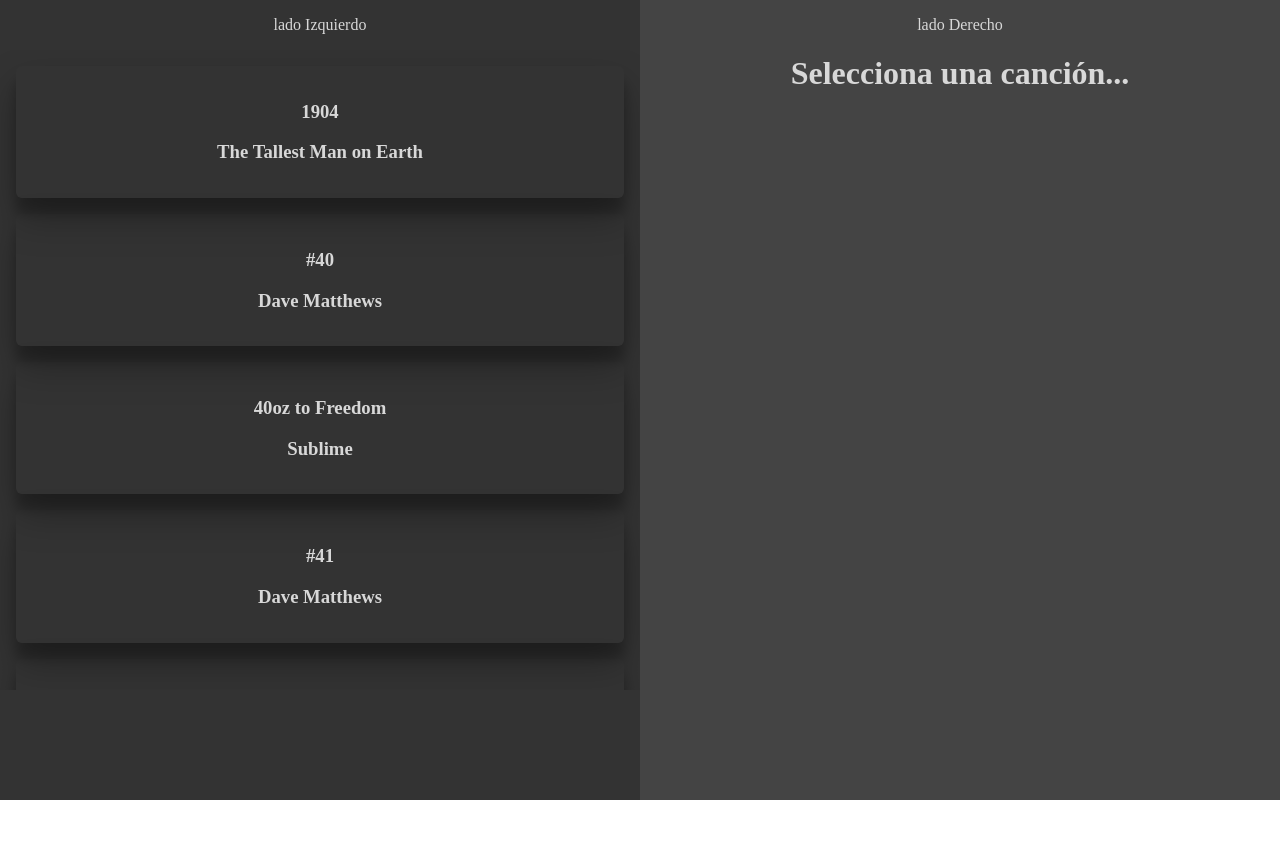
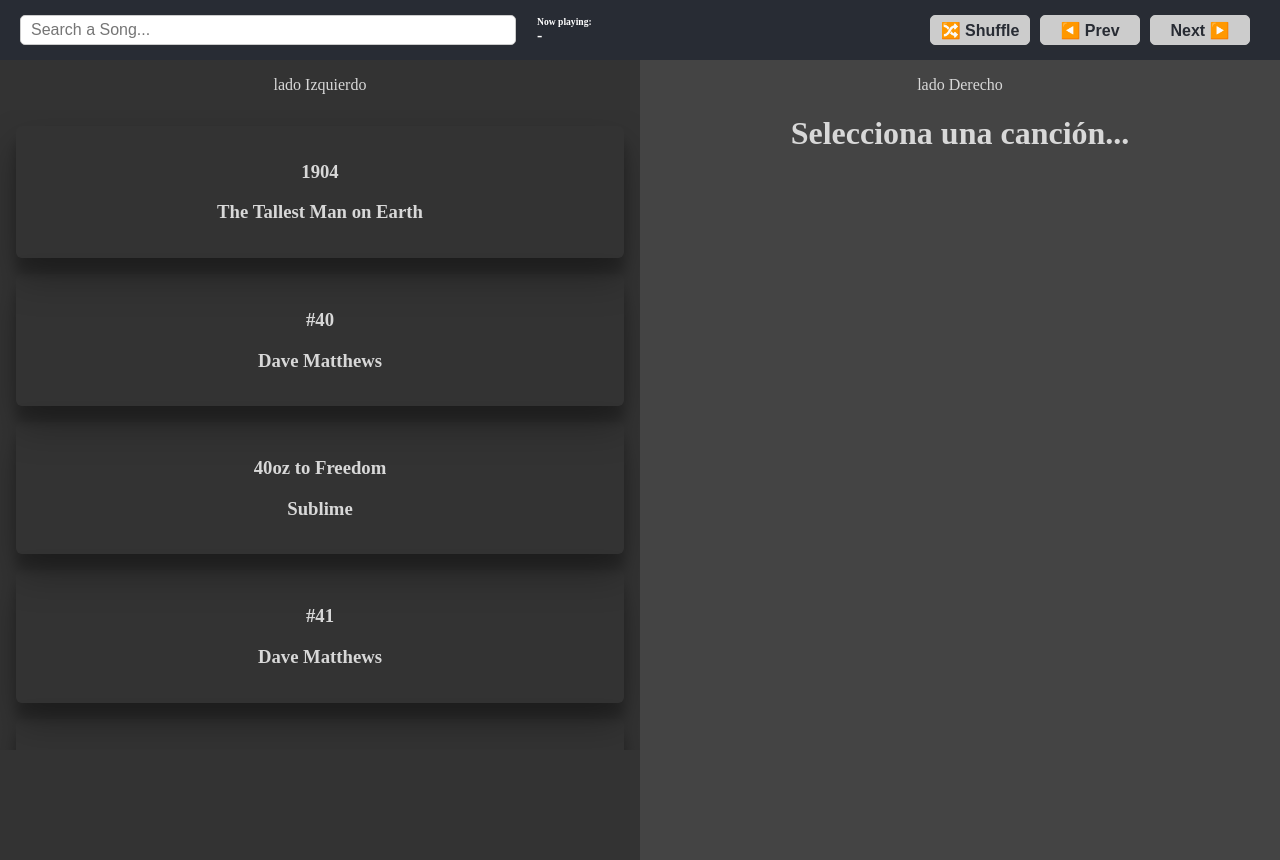
Before and after one commit to jesualujan/react-avanzado-27web-a, a React (Vite) app in the folder 02-react-context/: page / in a window 1280 px wide. Before the commit the page ends 800 px from the top, so only its background shows below. Built offline with nearby package versions, Linux system fonts and the light colour scheme.

Commit message:
✨ Importamos a Header y lo agregamos al Provider

```diff
--- a/02-react-context/src/Pages/Home.jsx
+++ b/02-react-context/src/Pages/Home.jsx
@@ -2,17 +2,19 @@
 import SongDetail from '@/Components/SongDetail/SongDetail'
 import './home.css'
 import { SongProvider } from '@/Context/SongContext'
+import Header from '@/Components/Header'
 
 const Home = () => {
   return (
     <SongProvider>
+      <Header />
       <div className='home-container'>
         <div className='left'>
-          <p>lado Izquierdo</p>
+          <p>lado Izquierdo </p>
           <SongList />
         </div>
         <div className='right'>
-          <p>lado Derecho</p>
+          <p>lado Derecho </p>
           <SongDetail />
         </div>
       </div>
```
